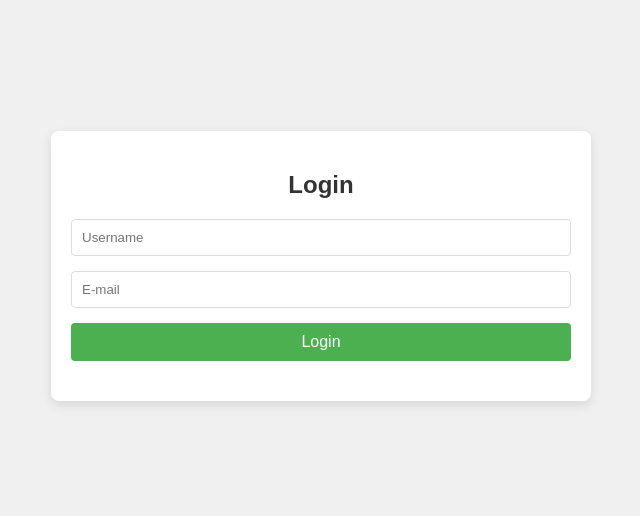
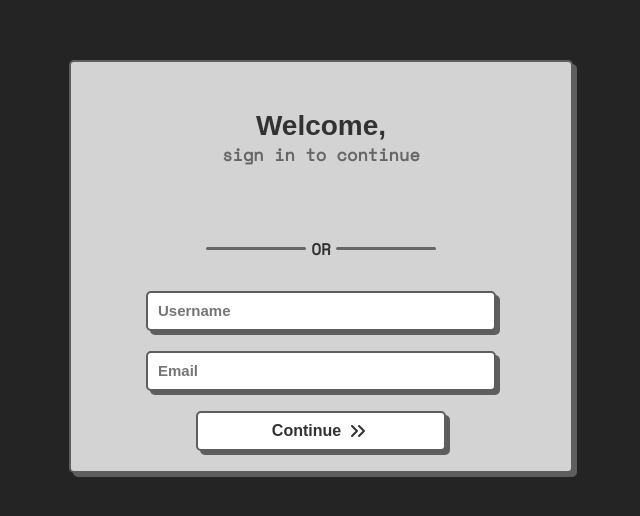
Before and after one commit to DeOkanee/Debotz, a plain HTML site: page Login.html in a window 1280 px wide. Shown: the part 134-650 px from the top of the page, without its empty margins (319-959 px from the left). Drawn offline with nearby package versions, Linux system fonts and the light colour scheme.

Commit message:
update code

```diff
--- a/Login.html
+++ b/Login.html
@@ -27,58 +27,64 @@
     <link rel="stylesheet" href="css/Login/Login.css" />
   </head>
   <body>
-    <div class="login-container">
-      <h2>Login</h2>
+    <form action="Admin/Profile.html" class="form" id="login-form">
+        <p>Welcome,<span>sign in to continue</span></p>
 
-      <form
-        id="loginForm"
-        class="form"
-        action="https://script.google.com/macros/s/AKfycbxG79zscAJLNoK7C8j3g6YWZGNo_AU1nz0zJnweZWAhKGacizeNXx5QHtMYlUOOPT5k/exec"
-        method="post"
-        enctype="multipart/form-data"
-      >
-      <input
-      placeholder="Username"
-      id="username"
-      name="Username"
-      type="text"
-      class="input"
-    />
-    <input
-      placeholder="E-mail"
-      id="email"
-      name="Email"
-      type="email"
-      class="input"
-    />
-        <button type="submit">Login</button>
-      </form>
+        <div id="g_id_onload"
+             data-client_id="401943700498-hvht2ri0fp01vel82gtrvcdc47uq29h6.apps.googleusercontent.com"
+             data-callback="handleCredentialResponse">
+        </div>
+        <div class="g_id_signin" data-type="standard"></div>
 
-      <div
-        id="g_id_onload"
-        data-client_id="GOOGLE_CLIENT_ID"
-        data-callback="handleCredentialResponse"
-      ></div>
+        <div class="separator">
+            <div></div>
+            <span>OR</span>
+            <div></div>
+        </div>
 
-      <div class="g_id_signin" data-type="standard"></div>
-    </div>
+        <input type="text" placeholder="Username" name="username" required>
+        <input type="email" placeholder="Email" name="email" required>
 
-    <script src="config.js"></script>
+        <button class="oauthButton" type="submit">
+            Continue
+            <svg class="icon" xmlns="http://www.w3.org/2000/svg" width="24" height="24" viewBox="0 0 24 24" fill="none" stroke="currentColor" stroke-width="2" stroke-linecap="round" stroke-linejoin="round">
+                <path d="m6 17 5-5-5-5"></path>
+                <path d="m13 17 5-5-5-5"></path>
+            </svg>
+        </button>
+    </form>
 
     <script>
-      function handleCredentialResponse(response) {
-        const data = jwt_decode(response.credential);
-        console.log(data); // Cek data login di konsol
+        function handleCredentialResponse(response) {
+            const responsePayload = decodeJwtResponse(response.credential);
 
-        // Menyimpan data pengguna ke localStorage
-        localStorage.setItem("user", JSON.stringify(data));
+            // Store Google user data in localStorage
+            localStorage.setItem('googleUser', JSON.stringify({
+                name: responsePayload.name,
+                email: responsePayload.email
+            }));
 
-        // Redirect ke halaman profile
-        window.location.href = "Admin/Profile.html";
-      }
+            // Redirect to profile page
+            window.location.href = 'Admin/Profile.html';
+        }
+
+        function decodeJwtResponse(token) {
+            var base64Url = token.split('.')[1];
+            var base64 = base64Url.replace(/-/g, '+').replace(/_/g, '/');
+            var jsonPayload = decodeURIComponent(atob(base64).split('').map(function(c) {
+                return '%' + ('00' + c.charCodeAt(0).toString(16)).slice(-2);
+            }).join(''));
+
+            return JSON.parse(jsonPayload);
+        }
+
+        // Handle form submission
+        document.getElementById('login-form').addEventListener('submit', function(e) {
+            e.preventDefault();
+            var username = this.elements['username'].value;
+            var email = this.elements['email'].value;
+            window.location.href = `Admin/Profile.html?username=${encodeURIComponent(username)}&email=${encodeURIComponent(email)}`;
+        });
     </script>
-
-    <!-- Tambahkan ini untuk mendecode JWT -->
-    <script src="https://cdn.jsdelivr.net/npm/jwt-decode@3.1.2/build/jwt-decode.min.js"></script>
   </body>
 </html>
--- a/css/Login/Login.css
+++ b/css/Login/Login.css
@@ -1,74 +1,154 @@
+ /* DEOXY Was Here */
+ @import url('https://fonts.googleapis.com/css2?family=Space+Mono&display=swap');
+
+ :root {
+     --font-SpaceMono: 'Space Mono', monospace;
+     --font-DelaGothicOne: 'Arial', sans-serif;
+ }
+
  body {
-    font-family: Arial, sans-serif;
-    margin: 0;
-    padding: 0;
      display: flex;
      justify-content: center;
      align-items: center;
      height: 100vh;
-    background-color: #f0f0f0;
+     margin: 0;
+     background-color: #242424;
  }
 
-.login-container {
-    background-color: #fff;
-    padding: 20px;
-    border-radius: 8px;
-    box-shadow: 0 4px 12px rgba(0, 0, 0, 0.1);
+ .form {
+     --background: #d3d3d3;
+     --input-focus: #2d8cf0;
+     --font-color: #323232;
+     --font-color-sub: #666;
+     --bg-color: #fff;
+     --main-color: #5e5e5e;
+     padding: 20px 0;
+     background: var(--background);
+     display: flex;
+     flex-direction: column;
+     align-items: center;
+     justify-content: center;
+     gap: 20px;
+     border-radius: 5px;
+     border: 2px solid var(--main-color);
+     box-shadow: 4px 4px var(--main-color);
     width: 100%;
-    max-width: 400px;
+    margin: 0 25px;
  }
 
-.login-container h2 {
+ .form > p {
+     font-family: var(--font-DelaGothicOne);
+     color: var(--font-color);
+     font-weight: 700;
+     font-size: 28px;
+     margin-bottom: 0;
+     display: flex;
+     flex-direction: column;
+     align-items: center;
      text-align: center;
-    margin-bottom: 20px;
-    color: #333;
  }
 
-.login-container input[type="text"],
-.login-container input[type="email"] {
+ .form > p > span {
+     font-family: var(--font-SpaceMono);
+     color: var(--font-color-sub);
+     font-weight: 600;
+     font-size: 17px;
+ }
+
+ .separator {
      width: 100%;
-    padding: 10px;
-    margin-bottom: 15px;
-    border: 1px solid #ddd;
-    border-radius: 4px;
+     display: flex;
+     align-items: center;
+     justify-content: center;
+     gap: 5px;
+     margin: 10px 0;
+ }
+
+ .separator > div {
+     width: 100px;
+     height: 3px;
+     border-radius: 5px;
+     background-color: var(--font-color-sub);
+ }
+
+ .separator > span {
+     color: var(--font-color);
+     font-family: var(--font-SpaceMono);
+     font-weight: 600;
+ }
+
+ .form > input {
+     width: 70%;
+     height: 40px;
+     border-radius: 5px;
+     border: 2px solid var(--main-color);
+     background-color: var(--bg-color);
+     box-shadow: 4px 4px var(--main-color);
+     font-size: 15px;
+     font-weight: 600;
+     color: var(--font-color);
+     padding: 5px 10px;
+     outline: none;
      box-sizing: border-box;
  }
 
-.login-container button {
-    width: 100%;
-    padding: 10px;
-    background-color: #4CAF50;
-    color: white;
-    border: none;
-    border-radius: 4px;
+ .oauthButton {
+     display: flex;
+     justify-content: center;
+     align-items: center;
+     gap: 5px;
+     width: 50%;
+     height: 40px;
+     border-radius: 5px;
+     border: 2px solid var(--main-color);
+     background-color: var(--bg-color);
+     box-shadow: 4px 4px var(--main-color);
      font-size: 16px;
+     font-weight: 600;
+     color: var(--font-color);
      cursor: pointer;
+     transition: all 250ms;
+     position: relative;
+     overflow: hidden;
+     z-index: 1;
  }
 
-.login-container button:hover {
-    background-color: #45a049;
+ .oauthButton::before {
+     content: "";
+     position: absolute;
+     top: 0;
+     left: 0;
+     height: 100%;
+     width: 0;
+     background-color: #212121;
+     z-index: -1;
+     -webkit-box-shadow: 4px 8px 19px -3px rgba(0, 0, 0, 0.27);
+     box-shadow: 4px 8px 19px -3px rgba(0, 0, 0, 0.27);
+     transition: all 250ms;
  }
 
-.g_id_signin {
-    width: 100%;
-    margin-top: 20px;
-    display: flex;
-    justify-content: center;
+ .oauthButton:hover {
+     color: #e8e8e8;
  }
 
-@media screen and (max-width: 440px) {
-    .login-container {
-        padding: 10px;
-        max-width: 90%;
+ .oauthButton:hover::before {
+     width: 100%;
  }
 
-    .login-container h2 {
-        font-size: 20px;
+ .icon {
+     width: 1.5rem;
+     height: 1.5rem;
+ }
+
+ @media (min-width: 440px) {
+     .form {
+
+         max-width: 400px;
      }
  }
 
-@media screen and (min-width: 1000px) {
-    .login-container {
+ @media (min-width: 1000px) {
+     .form {
          max-width: 500px;
      }
  }
--- a/css/Login/Profile.css
+++ b/css/Login/Profile.css
@@ -1,74 +1,92 @@
 body {
     font-family: Arial, sans-serif;
-    margin: 0;
-    padding: 0;
     display: flex;
     justify-content: center;
     align-items: center;
     height: 100vh;
-    background-color: #f9f9f9;
+    margin: 0;
+    background-color: #242424;
 }
 
 .profile-container {
-    background-color: #fff;
-    padding: 20px;
-    border-radius: 8px;
-    box-shadow: 0 4px 12px rgba(0, 0, 0, 0.1);
-    width: 100%;
-    max-width: 400px;
+    background-color: white;
+    padding: 30px;
+    border-radius: 12px;
+    box-shadow: 0 4px 20px rgba(0, 0, 0, 0.1);
     text-align: center;
+    width: 350px;
+    max-width: 90%;
 }
 
 .profile-container img {
+    border-radius: 50%;
     width: 120px;
     height: 120px;
-    border-radius: 50%;
-    margin-bottom: 20px;
+   margin-top: 20px;
 }
 
-.profile-container h1 {
+h1 {
+    color: #333;
     font-size: 24px;
-    color: #333;
-    margin-bottom: 10px;
 }
 
-.profile-container p {
-    color: #555;
-    margin-bottom: 20px;
+p {
+    color: #666;
+    margin: 10px 0;
+    font-size: 16px;
 }
 
-.profile-container button {
-    padding: 10px 20px;
+.logout-btn {
     background-color: #f44336;
     color: white;
     border: none;
-    border-radius: 4px;
+    padding: 10px 20px;
+    font-size: 16px;
+    margin-top: 20px;
     cursor: pointer;
-    font-size: 16px;
+    border-radius: 5px;
+    transition: background-color 0.3s ease;
+    width: 40%;
 }
 
-.profile-container button:hover {
-    background-color: #e53935;
+.logout-btn:hover {
+    background-color: #d32f2f;
 }
 
-@media screen and (max-width: 440px) {
+/* Media Query untuk layar 1000px */
+@media (max-width: 1000px) {
     .profile-container {
-        padding: 15px;
-        max-width: 90%;
+        padding: 20px;
+        width: 300px;
     }
 
-    .profile-container h1 {
-        font-size: 20px;
+    h1 {
+        font-size: 22px;
     }
 
-    .profile-container img {
-        width: 100px;
-        height: 100px;
+    p {
+        font-size: 15px;
     }
 }
 
-@media screen and (min-width: 1000px) {
+/* Media Query untuk layar 440px */
+@media (max-width: 440px) {
     .profile-container {
-        max-width: 500px;
+        padding: 15px;
+        width: 90%;
+    }
+
+    h1 {
+        font-size: 25px;
+    }
+
+    p {
+        font-size: 17px;
+    }
+
+    .logout-btn {
+        width: 40%;
+        padding: 12px;
+        font-size: 14px;
     }
 }
```
Also changed, not shown: Admin/Profile.html (+87 -32 lines). Lines whose indentation alone changed are shown as unchanged.
